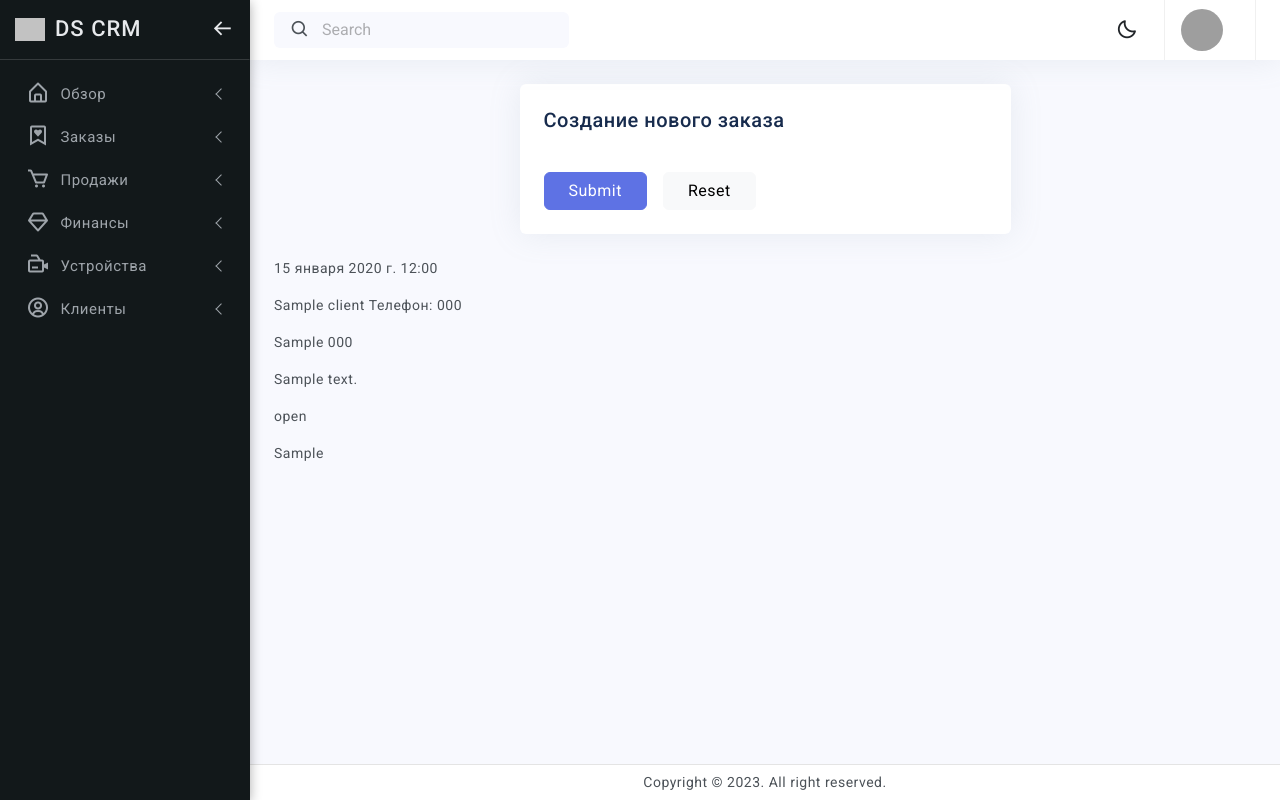
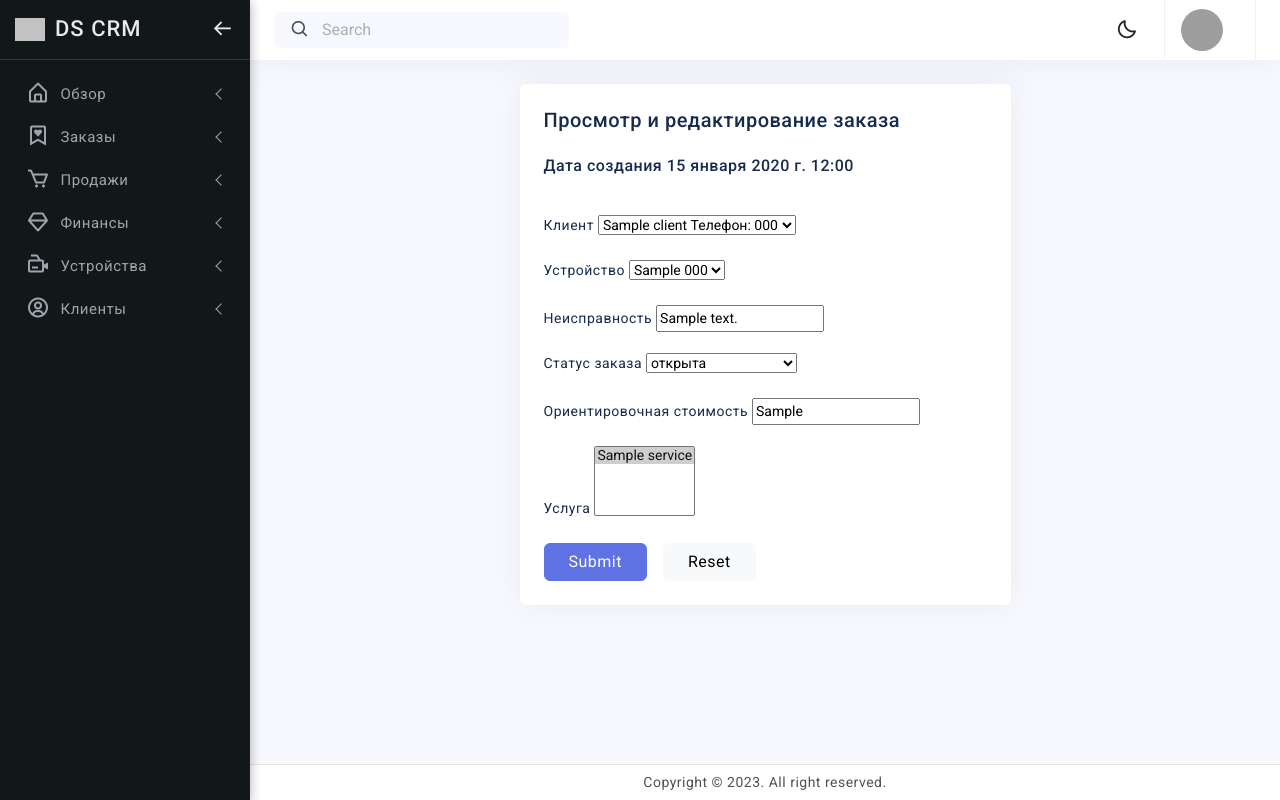
Before and after one commit to gevorgar/DSCrm, a Django app: page /orders/1/ in a window 1280 px wide. Run offline with Django 5.2, Linux system fonts and the light colour scheme; tables that the repository leaves empty hold one stand-in row (values such as "Sample post"); some libraries are stand-ins or nearby versions; grey boxes are pictures that could not be loaded.

Commit message:
add order update page

```diff
--- a/dscrm_service/orders/forms.py
+++ b/dscrm_service/orders/forms.py
@@ -15,12 +15,10 @@ class OrderCreateForm(forms.ModelForm):
 
 
 class OrderForm(forms.Form):
-
     client_name = forms.CharField(label='Имя клиента', max_length=100, widget=forms.TextInput(
         attrs={'class': 'form-control', 'type': 'text'}))
     client_phone = forms.CharField(label='Номер телефона', max_length=20, widget=forms.TextInput(
         attrs={'class': 'form-control', 'type': 'text'}))
-
     device_group = forms.ModelChoiceField(empty_label='Выберите группу', label='Группа', queryset=Group.objects.all(), widget=forms.Select(
         attrs={'class': 'form-control'}))
     device_brand = forms.ModelChoiceField(empty_label='Выберите бренд', label='Бренд', queryset=Brand.objects.all(), widget=forms.Select(
--- a/dscrm_service/orders/models.py
+++ b/dscrm_service/orders/models.py
@@ -20,12 +20,12 @@ class Order(models.Model):
 
     client = models.ForeignKey(Client, on_delete=models.RESTRICT, verbose_name="Клиент")
     device = models.ForeignKey(Device, verbose_name="Устройство", on_delete=models.RESTRICT)
-    order_description = models.TextField(verbose_name="Неисправность")
+    order_description = models.CharField(verbose_name="Неисправность")
     created_dt = models.DateTimeField(verbose_name="Создано", auto_now_add=True)
     last_updated_dt = models.DateTimeField(verbose_name="Последнее изменение", blank=True, null=True)
     order_status = models.TextField(verbose_name="Статус заказа", choices=statuses)
     price = models.CharField(verbose_name='Ориентировочная стоимость', blank=True, null=True)
-    services = models.ManyToManyField('services.Service', through='services.ServiceItem', verbose_name="Услуга")
+    services = models.ManyToManyField('services.Service', through='services.ServiceItem', verbose_name="Услуга", blank=True)
 
     def __str__(self):
         return f"Заявка №{self.id} для {self.device}"
@@ -35,4 +35,4 @@ class Order(models.Model):
         super().save(*args, **kwargs)
 
     def get_absolute_url(self):
-        return reverse('order', kwargs={'order_id': self.pk})
+        return reverse('order', kwargs={'pk': self.pk})
--- a/dscrm_service/orders/templates/orders/order_info.html
+++ b/dscrm_service/orders/templates/orders/order_info.html
@@ -12,7 +12,8 @@
 <div class="col-xl-6 mx-auto">
     <div class="card">
         <div class="card-body p-4">
-            <h5 class="mb-4">Создание нового заказа</h5>
+            <h5 class="mb-4">Просмотр и редактирование заказа</h5>
+            <h6 class="mb-4">Дата создания {{order.created_dt}}</h6>
             <form class="row g-3" method="post">
                 <div> {{form.not_field_errors}}</div>
                 {% csrf_token %}
@@ -33,16 +34,6 @@
         </div>
     </div>
 </div>
-
-
-
-<p>{{order.created_dt}}</p>
-<p>{{order.client}}</p>
-<p>{{order.device}}</p>
-<p>{{order.order_description}}</p>
-<p>{{order.order_status}}</p>
-<p>{{order.price}}</p>
-
 {% endblock %}
 </body>
 </html>
--- a/dscrm_service/orders/templates/orders/orders.html
+++ b/dscrm_service/orders/templates/orders/orders.html
@@ -49,7 +49,7 @@
 													<input class="form-check-input me-3" type="checkbox" value="" aria-label="...">
 												</div>
 												<div class="ms-2">
-													<h6 class="mb-0 font-14"><a href="{{order.get_absolute_url}}">#{{order.id}}</a></h6>
+													<h6 class="mb-0 font-14"><a href="{{order.get_absolute_url}}">#{{order.pk}}</a></h6>
 												</div>
 											</div>
 										</td>
--- a/dscrm_service/orders/urls.py
+++ b/dscrm_service/orders/urls.py
@@ -5,5 +5,6 @@ from .views import *
 urlpatterns = [
     path('', OrderList.as_view(), name='orders' ),
     path('create/', create_order, name='order_create'),
-    path('<int:order_id>/', ShowOrder.as_view(), name='order')
+    path('<int:pk>/', OrderUpdate.as_view(), name='order'),
+
 ]
--- a/dscrm_service/orders/views.py
+++ b/dscrm_service/orders/views.py
@@ -1,5 +1,5 @@
 from django.shortcuts import render
-from django.views.generic import ListView, DetailView, CreateView
+from django.views.generic import ListView, DetailView, CreateView, UpdateView
 from django.urls import reverse_lazy
 from django.http import HttpResponseRedirect
 
@@ -46,3 +46,11 @@ def create_order(request):
     else:
         form = OrderForm
     return render(request, 'orders/create_order.html', {'form': form})
+
+
+class OrderUpdate(UpdateView):
+    model = Order
+    template_name = 'orders/order_info.html'
+    extra_context = {'title': 'Просмотр и редактирование заказа'}
+    fields = ['client', 'device', 'order_description', 'order_status', 'price', 'services']
+    success_url = reverse_lazy('orders')
```
